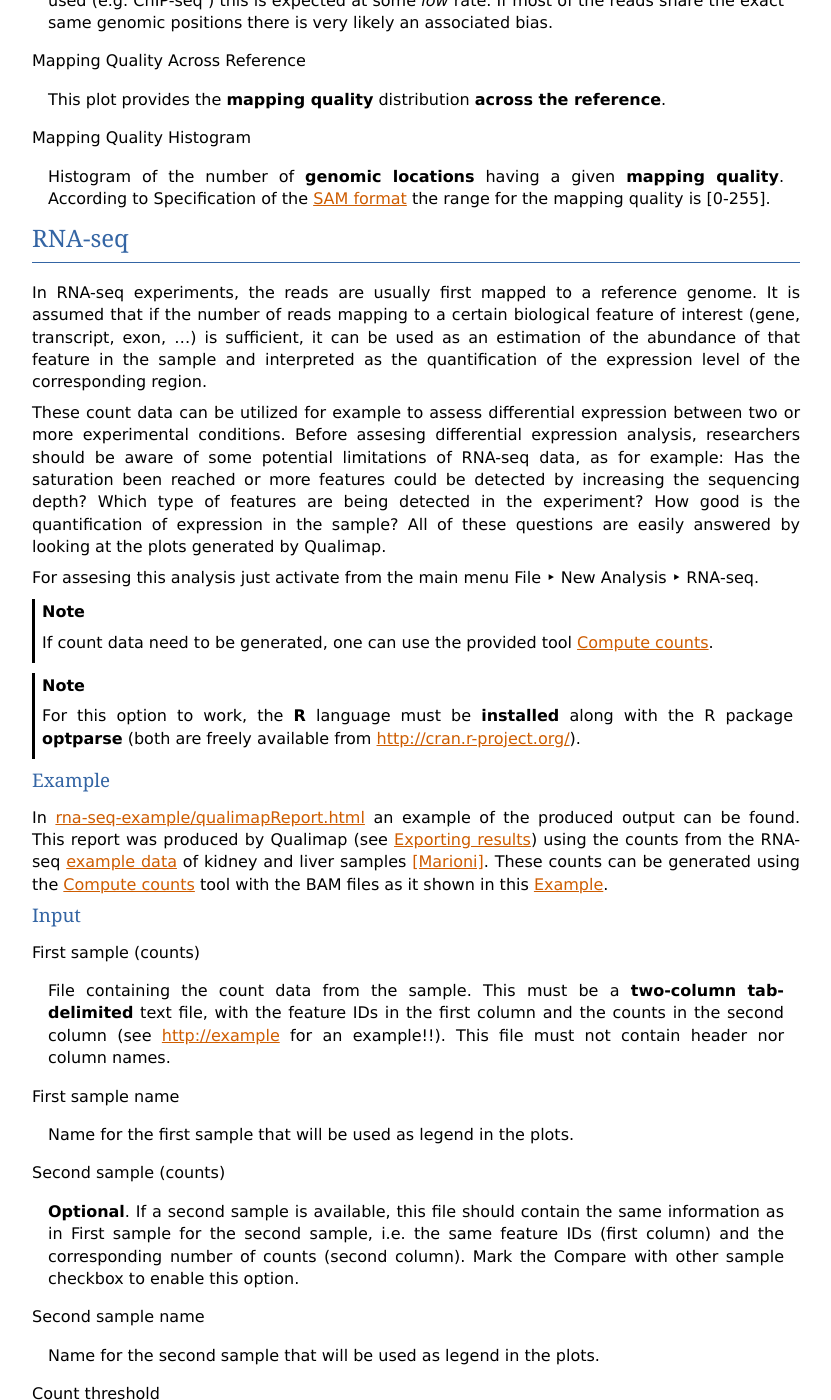
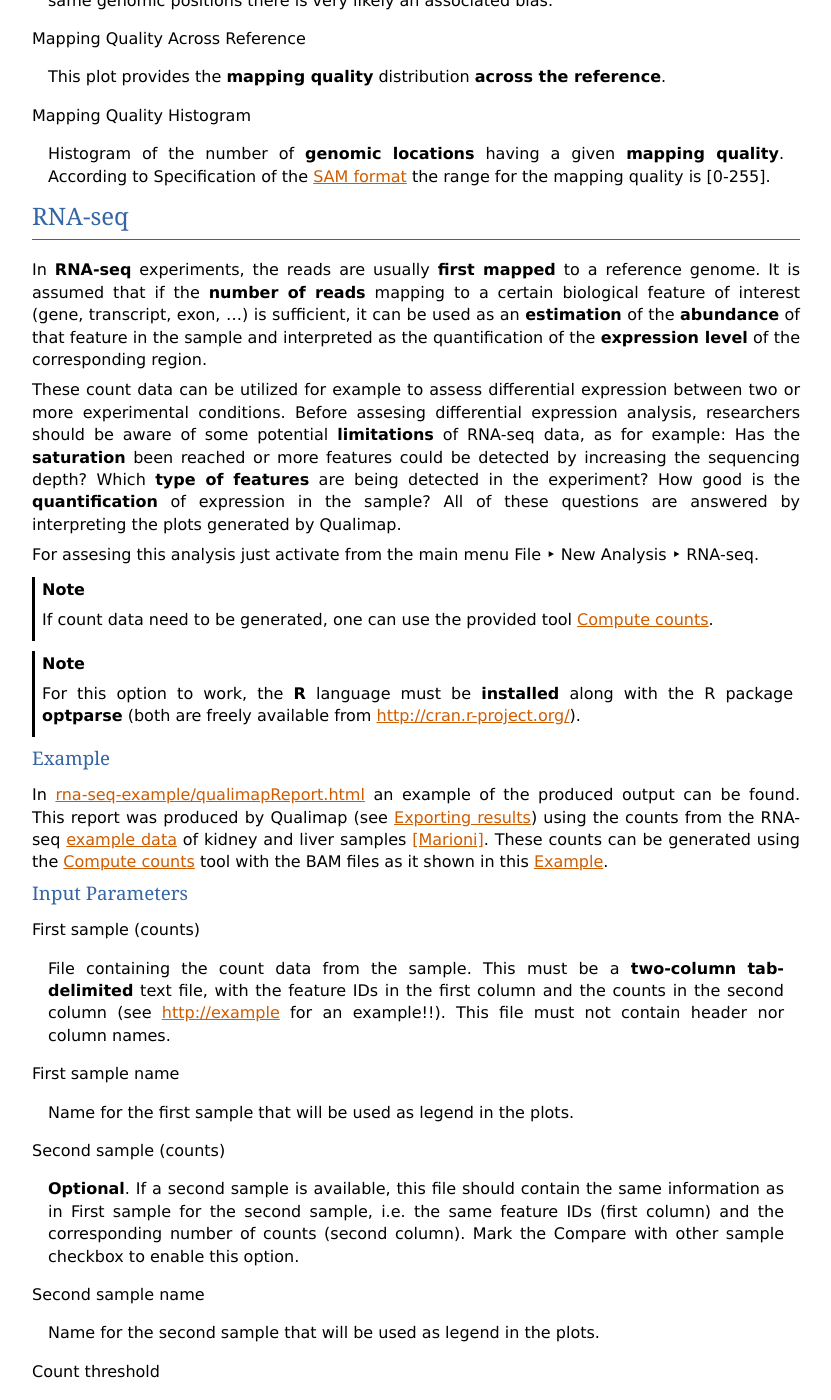
Before and after one commit to scchess/Qualimap, a Sphinx documentation site: the page built from doc/analysis.rst, in a window 1280 px wide and 1400 px high, scrolled down 2722 px. Shown: the whole window, without its empty margins (48-879 px from the left). Built offline with Sphinx 7.4.7, drawn with Linux system fonts in a browser that asks for light colours; some of the changed text lies outside the part shown.

Commit message:
Documentation update. Only Epigenomic needs review

```diff
--- a/doc/analysis.rst
+++ b/doc/analysis.rst
@@ -8,7 +8,7 @@ Analysis types
 Genomic
 -------
 
-Genomic analysis reports information for the evaluation of the quality of the provided alignment data. This information eases decision-making for further analysis of the data. In short, the basic statistics of the alignment (number of reads, coverage, GC content, etc.) are summarized and a number of useful graphs are produced. In addition, the user can introduce an annotation file so the results are computed for the reads mapping inside (and optionally outside) of the corresponding genomic regions.
+Genomic analysis reports information for the evaluation of the quality of the provided alignment data. In short, the basic statistics of the alignment (number of reads, coverage, GC-content, etc.) are summarized and a number of useful graphs are produced. In addition, it is possible to provide an annotation file so the results are computed for the reads mapping inside (and optionally outside) of the corresponding genomic regions.
 
 To start a new Genomic analysis just activate from the main menu :menuselection:`File --> New Analysis --> Genomics`.
 
@@ -20,9 +20,8 @@ Example
 In `<plasmodium/qualimapReport.html>`_ there is an example of the produced output. This report was produced by Qualimap (see :ref:`export`) using the provided `example data <konstantin>`_ of the whole-genome sequencing of *Plasmodium falciparum* produced by *Wellcome Trust Sanger Institute* [#sanger]_.
 
 
-
-Input
-^^^^^
+Input Parameters
+^^^^^^^^^^^^^^^^
 
 :guilabel:`BAM file`
   Path to the sequence alignment file in **BAM format**. Note, that the BAM file has to be **sorted by chromosomal coordinates**. Sorting can be performed with `satmtools sort <http://samtools.sourceforge.net/>`_.
@@ -111,9 +110,9 @@ Output
 RNA-seq
 -------
 
-In RNA-seq experiments, the reads are usually first mapped to a reference genome. It is assumed that if the number of reads mapping to a certain biological feature of interest (gene, transcript, exon, ...) is sufficient, it can be used as an estimation of the abundance of that feature in the sample and interpreted as the quantification of the expression level of the corresponding region.
+In **RNA-seq** experiments, the reads are usually **first mapped** to a reference genome. It is assumed that if the **number of reads** mapping to a certain biological feature of interest (gene, transcript, exon, ...) is sufficient, it can be used as an **estimation** of the **abundance** of that feature in the sample and interpreted as the quantification of the **expression level** of the corresponding region.
 
-These count data can be utilized for example to assess differential expression between two or more experimental conditions. Before assesing differential expression analysis, researchers should be aware of some potential limitations of RNA-seq data, as for example: Has the saturation been reached or more features could be detected by increasing the sequencing depth? Which type of features are being detected in the experiment? How good is the quantification of expression in the sample? All of these questions are easily answered by looking at the plots generated by Qualimap.
+These count data can be utilized for example to assess differential expression between two or more experimental conditions. Before assesing differential expression analysis, researchers should be aware of some potential **limitations** of RNA-seq data, as for example: Has the **saturation** been reached or more features could be detected by increasing the sequencing depth? Which **type of features** are being detected in the experiment? How good is the **quantification** of expression in the sample? All of these questions are answered by interpreting the plots generated by Qualimap.
 
 For assesing this analysis just activate from the main menu :menuselection:`File --> New Analysis --> RNA-seq`.
 
@@ -130,8 +129,8 @@ Example
 
 In `<rna-seq-example/qualimapReport.html>`_ an example of the produced output can be found. This report was produced by Qualimap (see :ref:`export`) using the counts from the RNA-seq `example data <konstantin>`_ of kidney and liver samples [Marioni]_. These counts can be generated using the :ref:`compute-counts` tool with the BAM files as it shown in this :ref:`example-compute-counts`.
 
-Input
-^^^^^
+Input Parameters
+^^^^^^^^^^^^^^^^
 
 :guilabel:`First sample (counts)`
 
@@ -207,8 +206,8 @@ This analysis type allows to cluster the regions of interest in the input alignm
 
 To perform this evaluation you need to provide alignment data ( both methylated and control) and list of transcript ids as BED annotation file.
 
-Input
-^^^^^
+Input Parameters
+^^^^^^^^^^^^^^^^
 
 :guilabel:`Experiment ID`
   The experiment name
--- a/doc/command_line.rst
+++ b/doc/command_line.rst
@@ -1,9 +1,9 @@
 .. _command-line:
 
-Command line interface
+Command Line Interface
 ======================
 
-General description
+General Description
 -------------------
 
 Each analysis type presented in QualiMap GUI is also available as command line tool. The common pattern to launch the tool is the following::
--- a/doc/intro.rst
+++ b/doc/intro.rst
@@ -6,9 +6,10 @@ Introduction
 What is Qualimap?
 -----------------
 
-Qualimap is a platform-independent application written in Java and R that provides both a Graphical User Interface (GUI) and a command-line interface to facilitate the quality control of alignment sequecing data. The aim of Qualimap is to provide an easy way for the quality control of mapping data, considering the sequence features and their genomic properties.
+**Qualimap** is a platform-independent application written in Java and R that provides both a Graphical User Interface (GUI) and a command-line interface to facilitate the quality control of alignment sequecing data. Shortly, Qualimap: i) examines sequencing **alignment data** according to the features of the mapped reads and their **genomic properties**; and ii)
+provides an **overall view** of the data that helps to  to the **detect biases** in the sequencing and/or mapping of the data and eases **decision-making** for further analysis.
 
-Basically, the application examines sequencing alignment data, summarizing some interesting issues found in such data. The main features offered by Qualimap are: fast analysis across the reference genome of mapping coverage and nucleotide distribution; easy-to-interpret summary of the main properties of the alignment data; analysis of the reads mapped inside/outside of the regions defined in an annotation reference; analysis of the adequacy of the sequencing depth in RNA-seq experiments and clustering of epigenomic profiles.
+The main features offered by Qualimap are: fast analysis across the reference genome of mapping coverage and nucleotide distribution; easy-to-interpret summary of the main properties of the alignment data; analysis of the reads mapped inside/outside of the regions defined in an annotation reference; analysis of the adequacy of the sequencing depth in RNA-seq experiments and clustering of epigenomic profiles.
 
 Installation
 ------------
```
Also changed, not shown: other parts of doc/analysis.rst (+3 -3 lines).
